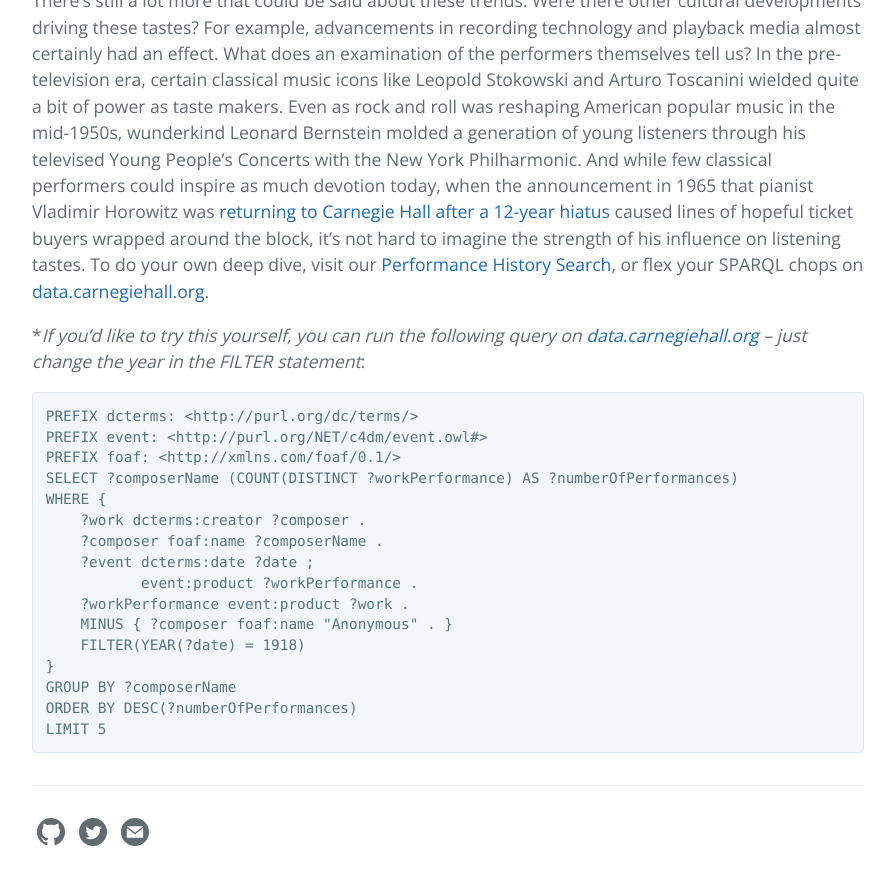
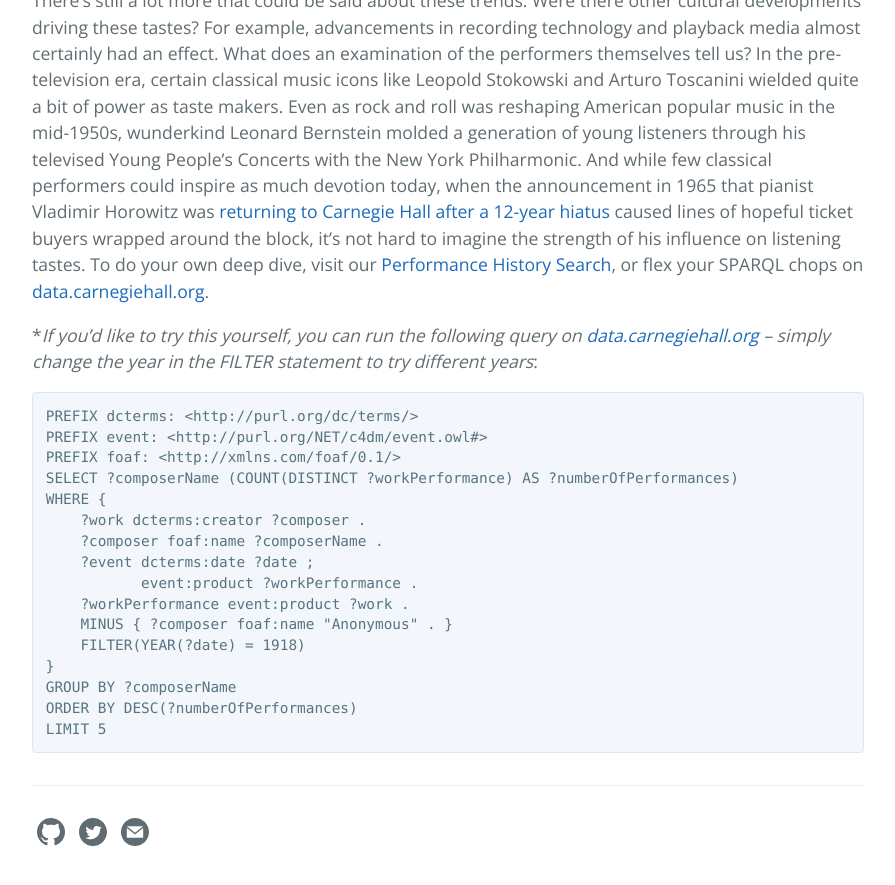
Before and after one commit to CarnegieHall/datalab, a Jekyll site: the page built from _posts/2020-05-28-top25works.md, in a window 1280 px wide and 900 px high, scrolled down 3663 px. Shown: the top 885 px of the window, without its empty margins (192-1087 px from the left). Built offline with Jekyll 4.4.1, drawn with Linux system fonts in a browser that asks for light colours.

Commit message:
Update 2020-05-28-top25works.md

````diff
--- a/_posts/2020-05-28-top25works.md
+++ b/_posts/2020-05-28-top25works.md
@@ -67,7 +67,7 @@ There’s still a lot more that could be said about these trends. Were there oth
 
 
 
-*<em>If you’d like to try this yourself, you can run the following query on <a href="http://data.carnegiehall.org/" target="_blank">data.carnegiehall.org</a> -- just change the year in the FILTER statement</em>:<br>
+*<em>If you’d like to try this yourself, you can run the following query on <a href="http://data.carnegiehall.org/" target="_blank">data.carnegiehall.org</a> -- simply change the year in the FILTER statement to try different years</em>:<br>
 ```
 PREFIX dcterms: <http://purl.org/dc/terms/>
 PREFIX event: <http://purl.org/NET/c4dm/event.owl#>
````
